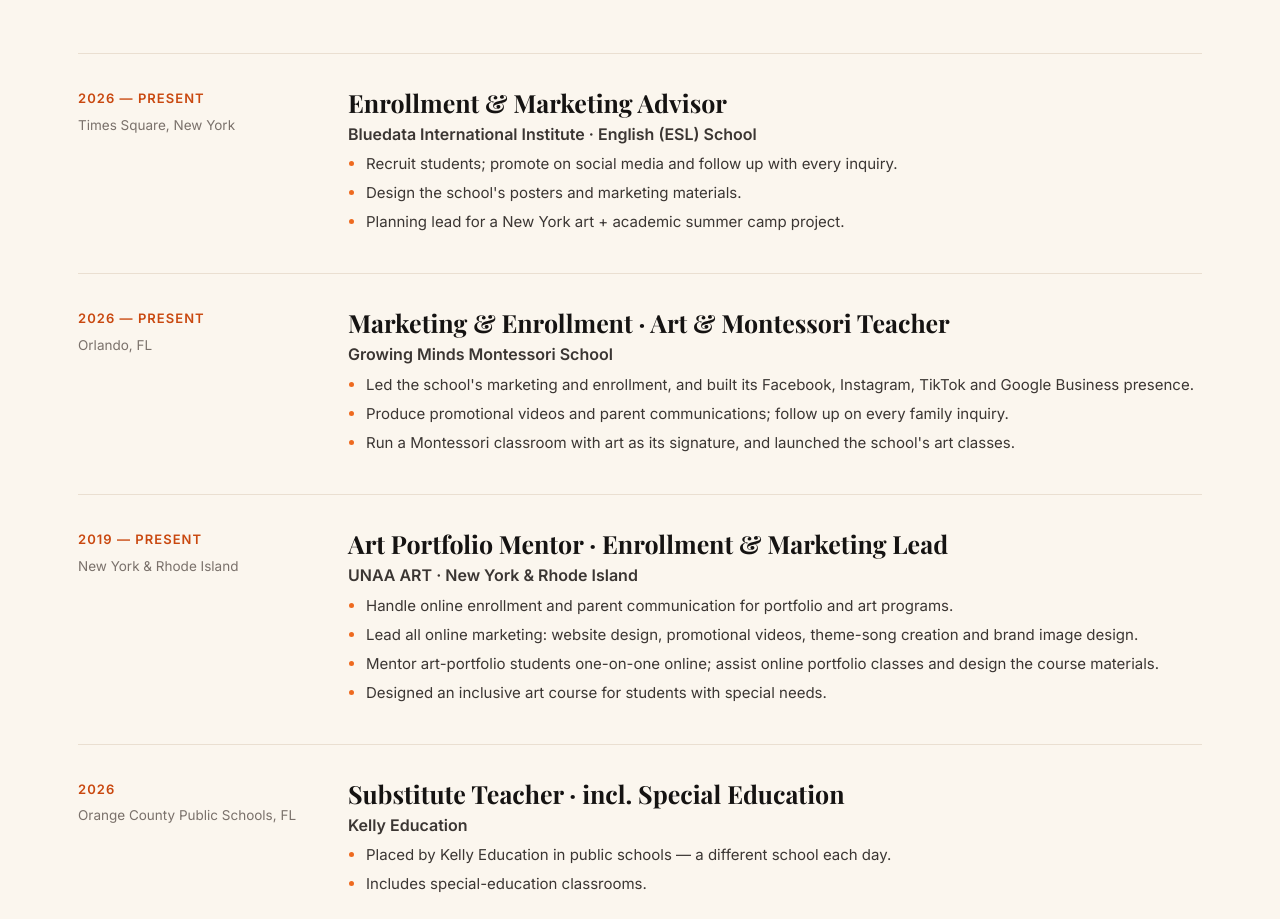
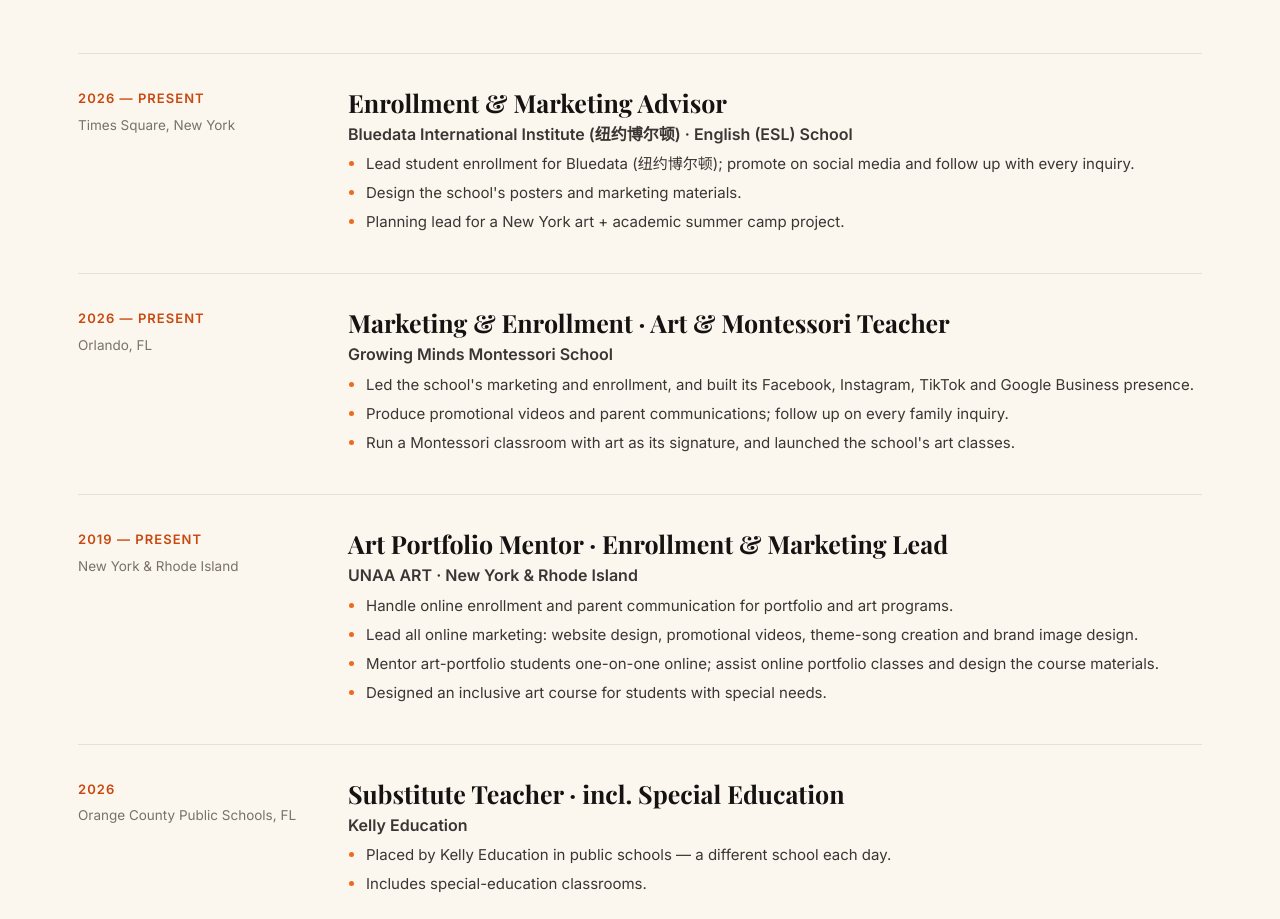
Before and after one commit to linyang0722/msevelynart, a plain HTML site: page index.html in a window 1280 px wide. Shown: the part 3860-4779 px from the top of the page. Drawn offline with nearby package versions, Linux system fonts and the light colour scheme; a web font is replaced by a local one.

Commit message:
Update index.html: 纽约博尔顿 enrollment

```diff
--- a/index.html
+++ b/index.html
@@ -537,9 +537,9 @@ html[lang=zh] .lead{font-size:18px;line-height:1.9}
         <div><div class="when" data-zh="2026 年至今">2026 — Present</div><div class="where" data-zh="纽约时代广场">Times Square, New York</div></div>
         <div>
           <h3 data-zh="招生与市场营销顾问">Enrollment &amp; Marketing Advisor</h3>
-          <div class="org" data-zh="Bluedata 博尔顿国际学院（英语学校）">Bluedata International Institute · English (ESL) School</div>
+          <div class="org" data-zh="纽约博尔顿国际学院 Bluedata（英语学校）">Bluedata International Institute (纽约博尔顿) · English (ESL) School</div>
           <ul>
-            <li data-zh="为学校招生，在社交媒体推广并跟进每一位咨询家长。">Recruit students; promote on social media and follow up with every inquiry.</li>
+            <li data-zh="负责纽约博尔顿的招生，在社交媒体推广并跟进每一位咨询家长。">Lead student enrollment for Bluedata (纽约博尔顿); promote on social media and follow up with every inquiry.</li>
             <li data-zh="设计学校海报和宣传物料。">Design the school's posters and marketing materials.</li>
             <li data-zh="担任纽约艺术学术夏令营项目策划主管。">Planning lead for a New York art + academic summer camp project.</li>
           </ul>
```
